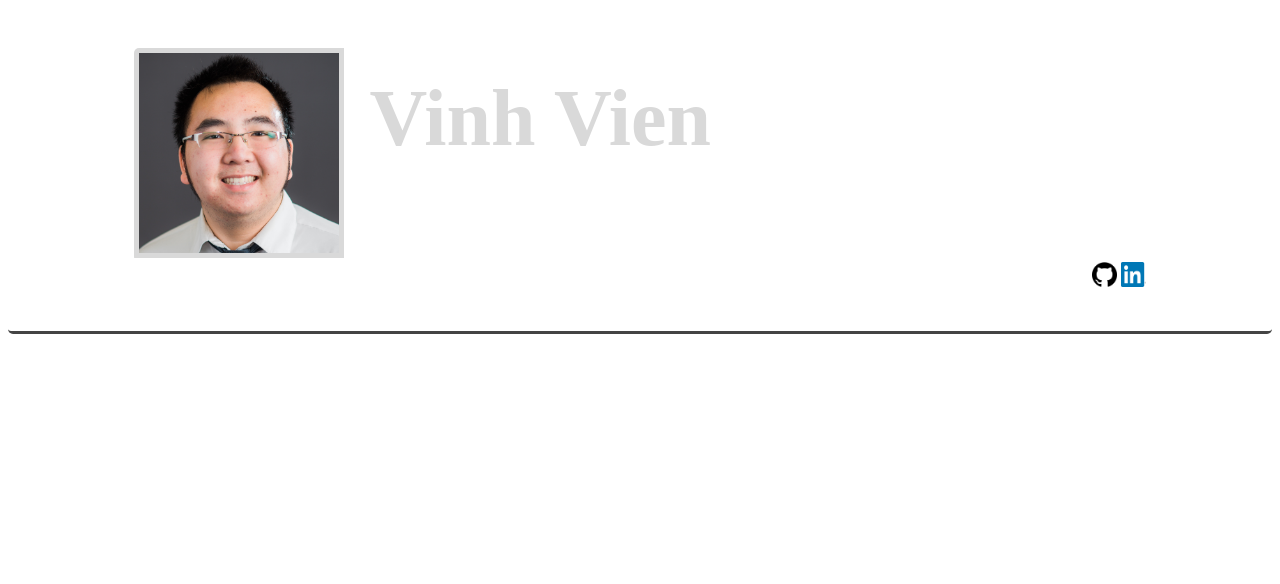
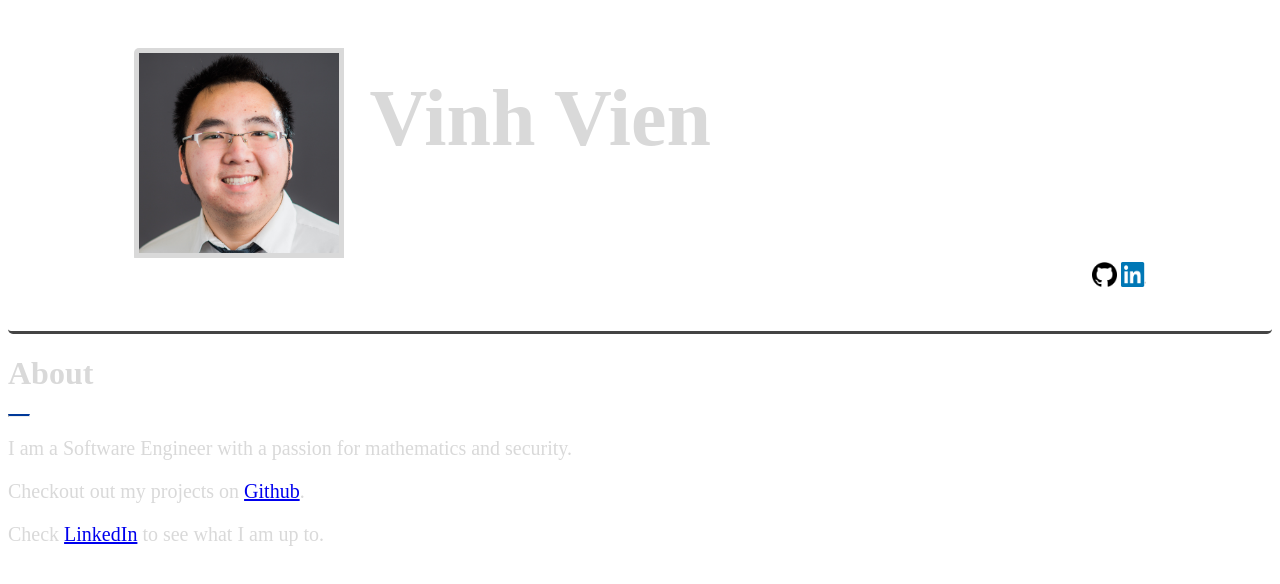
Before and after one commit to vinhdesail/mygithubpage, a plain HTML site: page index.html in a window 1280 px wide. Drawn offline with Linux system fonts and the light colour scheme.

Commit message:
minimum prototype

```diff
--- a/css/stylesheet.css
+++ b/css/stylesheet.css
@@ -43,5 +43,18 @@ nav{
     height: 25px;
     border: none;
 }
+.content{
+    color: #d9d9d9;
+    float: left;
+}
+p{
+    font-size: 20px;
+}
+hr{
+    width: 20px;
+    margin: 0;
+    border-top: 2px solid #003999;
+
+}
 /*'Oleo Script', Helvetica, sans-serif */
 /*'Great Vibes', Helvetica, sans-serif   003999*/
--- a/index.html
+++ b/index.html
@@ -24,7 +24,19 @@
         </div>
 
         <div class="content">
-
+            <h1>
+                About
+            </h1>
+            <hr>
+            <p>
+                I am a Software Engineer with a passion for mathematics and security.
+            </p>
+            <p>
+                Checkout out my projects on <a href="https://github.com/vinhdesail">Github</a>.
+            </p>
+            <p>
+                Check <a href="https://www.linkedin.com/in/vinhvien">LinkedIn</a> to see what I am up to.
+            </p>
         </div>
     </body>
 </html>
```
